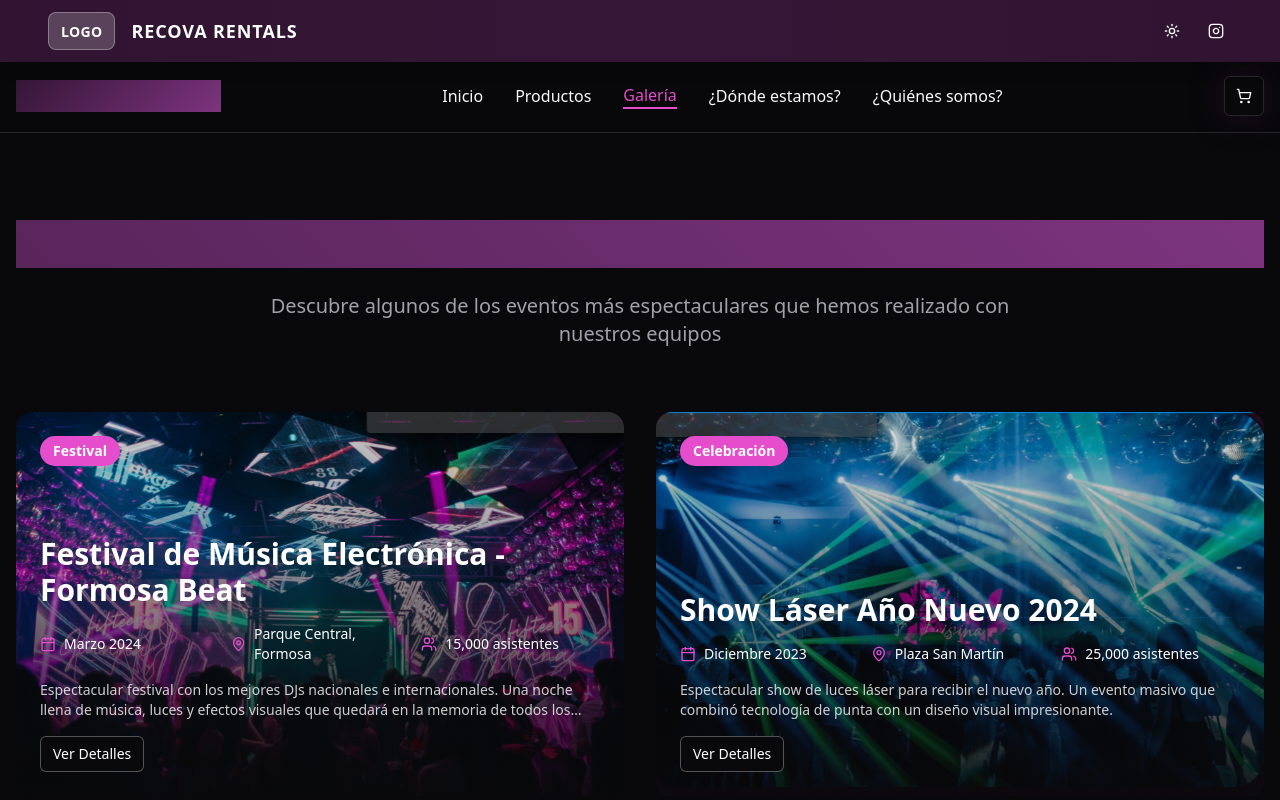
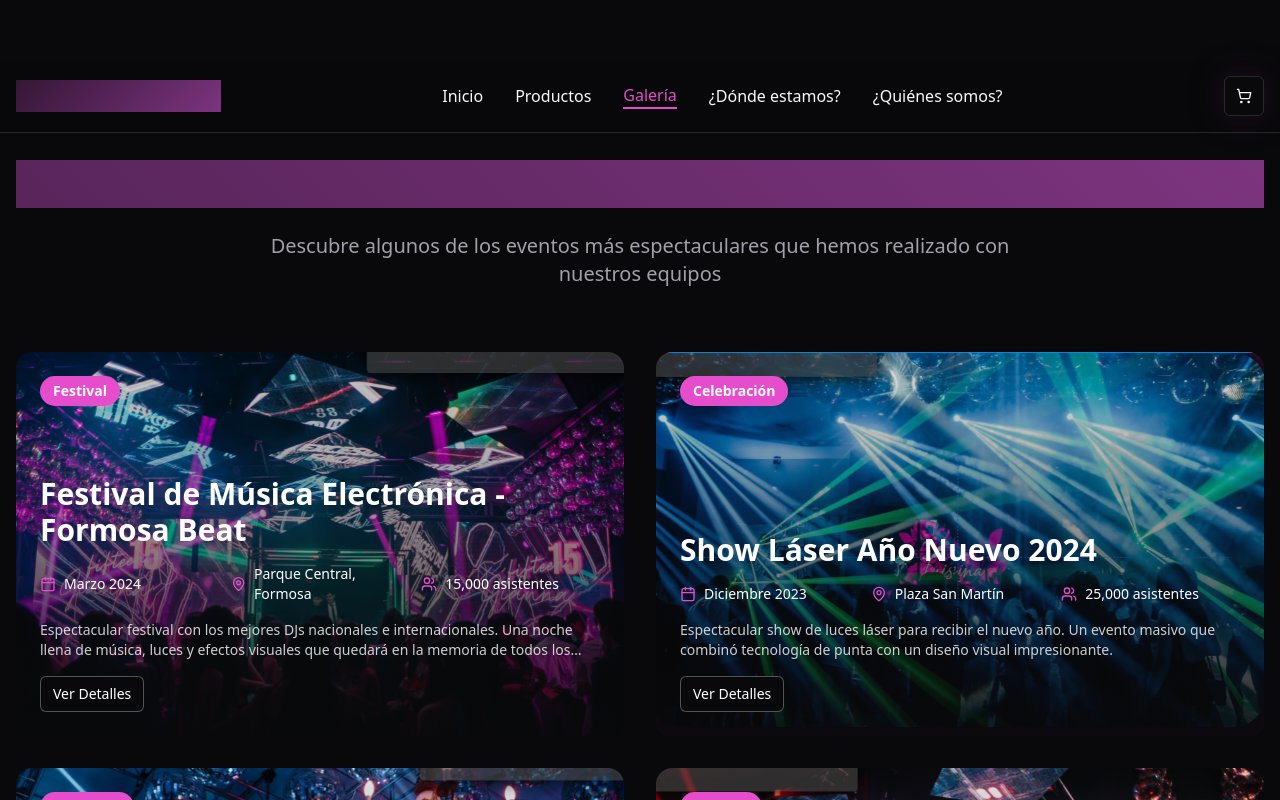
Before and after one commit to GustavoGines/recova-rentals, a React (Vite) app: page /galeria in a window 1280 px wide. Shown: the top 800 px of the page. Built offline with nearby package versions, Linux system fonts and the light colour scheme; the HTML template or start-up script is replaced by a standard one.

Commit message:
Fix: Remove empty purple banner

```diff
--- a/src/pages/About.tsx
+++ b/src/pages/About.tsx
@@ -1,4 +1,3 @@
-import { TopBanner } from '@/components/TopBanner';
 import { Header } from '@/components/Header';
 import { AboutSection } from '@/components/AboutSection';
 import { Footer } from '@/components/Footer';
@@ -6,13 +5,12 @@ import { Footer } from '@/components/Footer';
 const About = () => {
   return (
     <div className="min-h-screen bg-background">
-      <TopBanner />
       <Header
         cartItemsCount={0}
         onCartOpen={() => {}}
       />
 
-      <main style={{ paddingTop: '140px' }}>
+      <main style={{ paddingTop: '80px' }}>
         <AboutSection />
       </main>
 
--- a/src/pages/Gallery.tsx
+++ b/src/pages/Gallery.tsx
@@ -1,4 +1,3 @@
-import { TopBanner } from '@/components/TopBanner';
 import { Header } from '@/components/Header';
 import { GallerySection } from '@/components/GallerySection';
 import { Footer } from '@/components/Footer';
@@ -6,13 +5,12 @@ import { Footer } from '@/components/Footer';
 const Gallery = () => {
   return (
     <div className="min-h-screen bg-background">
-      <TopBanner />
       <Header
         cartItemsCount={0}
         onCartOpen={() => {}}
       />
 
-      <main style={{ paddingTop: '140px' }}>
+      <main style={{ paddingTop: '80px' }}>
         <GallerySection />
       </main>
 
--- a/src/pages/Location.tsx
+++ b/src/pages/Location.tsx
@@ -1,4 +1,3 @@
-import { TopBanner } from '@/components/TopBanner';
 import { Header } from '@/components/Header';
 import { LocationSection } from '@/components/LocationSection';
 import { Footer } from '@/components/Footer';
@@ -6,13 +5,12 @@ import { Footer } from '@/components/Footer';
 const Location = () => {
   return (
     <div className="min-h-screen bg-background">
-      <TopBanner />
       <Header
         cartItemsCount={0}
         onCartOpen={() => {}}
       />
 
-      <main style={{ paddingTop: '140px' }}>
+      <main style={{ paddingTop: '80px' }}>
         <LocationSection />
       </main>
 
--- a/src/pages/Products.tsx
+++ b/src/pages/Products.tsx
@@ -1,5 +1,4 @@
 import { useState } from 'react';
-import { TopBanner } from '@/components/TopBanner';
 import { Header } from '@/components/Header';
 import { ProductsSection } from '@/components/ProductsSection';
 import { Footer } from '@/components/Footer';
@@ -35,13 +34,12 @@ const Products = () => {
 
   return (
     <div className="min-h-screen bg-background">
-      <TopBanner />
       <Header
         cartItemsCount={cartItemsCount}
         onCartOpen={() => setIsCartOpen(true)}
       />
 
-      <main style={{ paddingTop: '140px' }}>
+      <main style={{ paddingTop: '80px' }}>
         <ProductsSection onAddToCart={addToCart} />
       </main>
 
```
